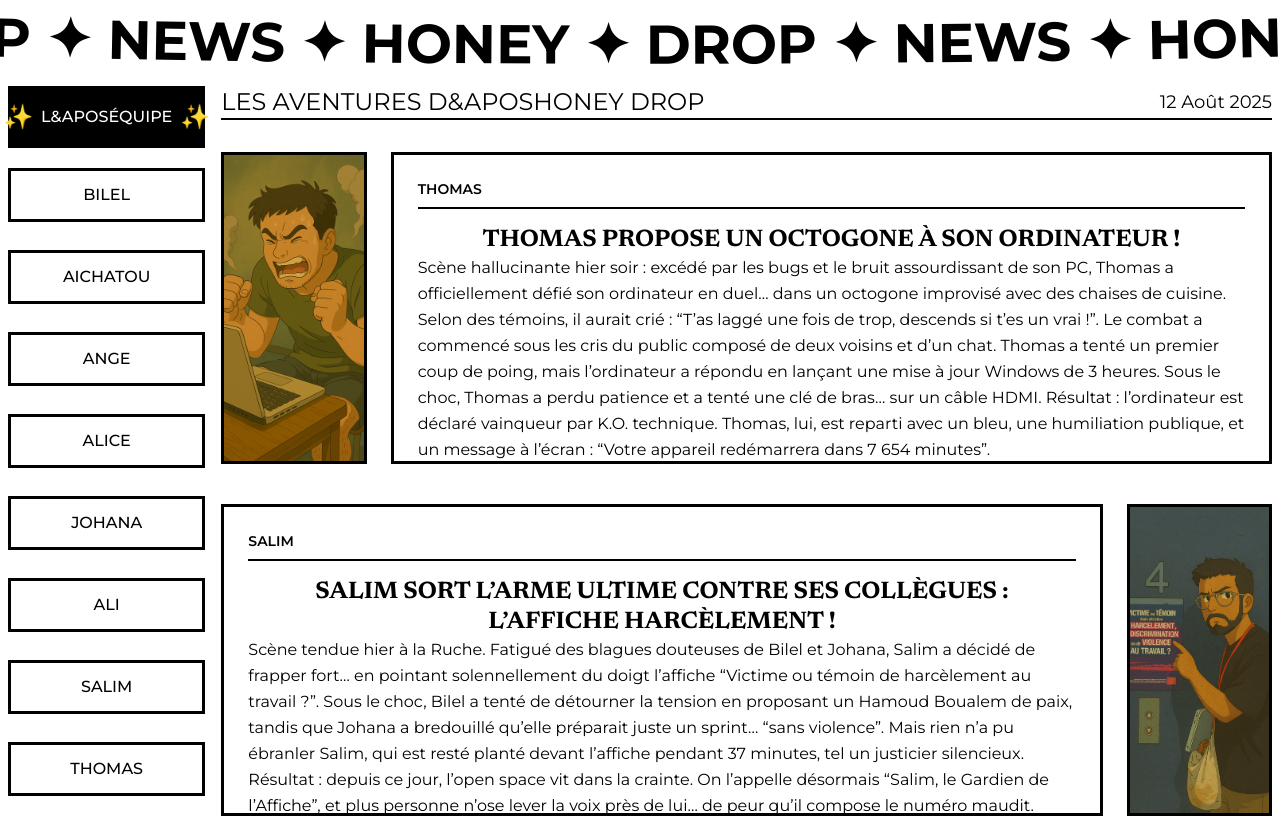
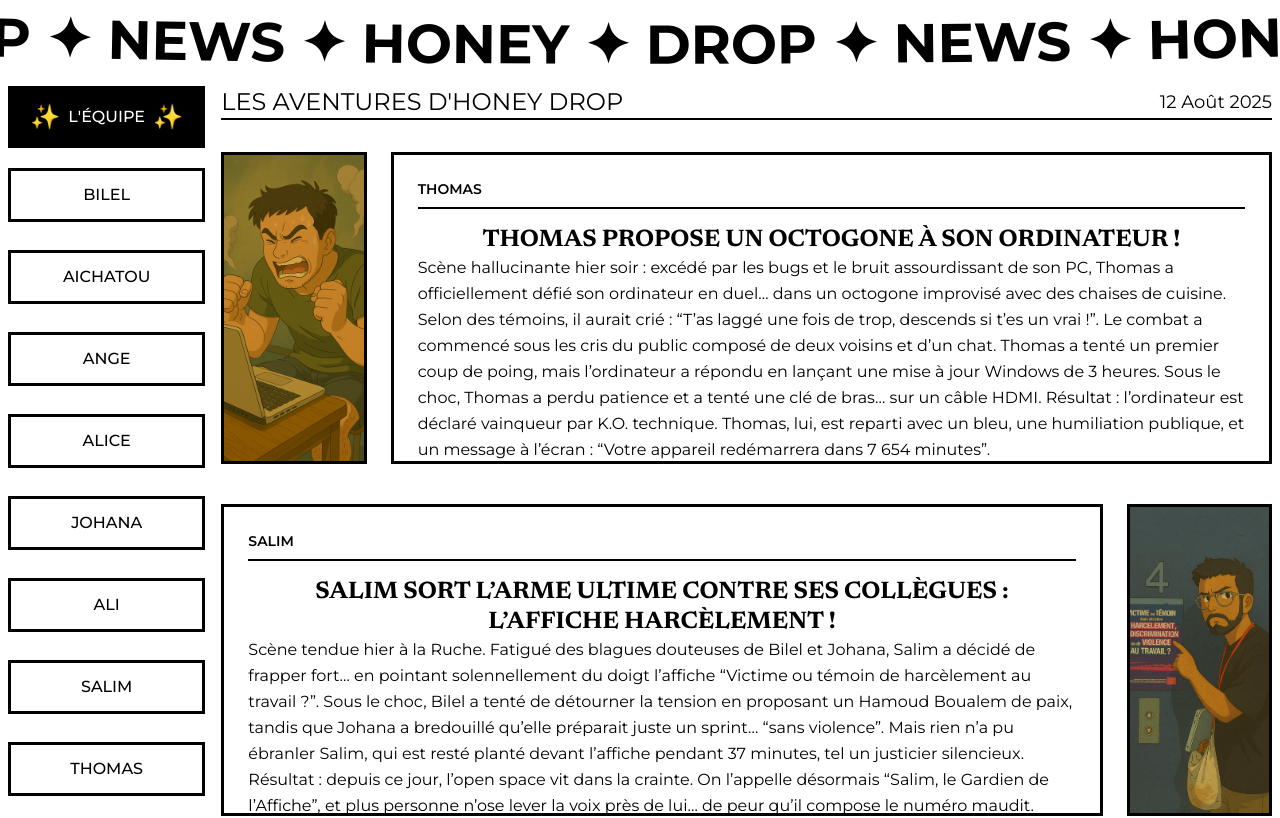
Before and after one commit to sakab257/next-graphql, a Next.js app: page / in a window 1280 px wide. Shown: the top 818 px of the page. Built offline with nearby package versions, Linux system fonts and the light colour scheme.

Commit message:
redeploiement car bug d'affichage

```diff
--- a/components/articles.tsx
+++ b/components/articles.tsx
@@ -57,7 +57,7 @@ export default function Articles({ selectedTag }: ArticlesProps) {
         return (
             <div className="space-y-8">
                 <div className="flex items-center justify-between w-full border-b-2 border-black text-2xl uppercase">
-                    <h1>Les aventures d&aposhoney drop</h1>
+                    <h1>{`Les aventures d'honey drop`}</h1>
                     <SimpleDate />
                 </div>
                 <div className="flex items-center justify-center">
@@ -71,12 +71,12 @@ export default function Articles({ selectedTag }: ArticlesProps) {
       <>
         <div className="space-y-8">
           <div className="flex items-center justify-between w-full border-b-2 border-black text-2xl uppercase">
-            <h1>Les aventures d&aposhoney drop</h1>
+            <h1>{`Les aventures d'honey drop`}</h1>
             <SimpleDate />
           </div>
           {articles.length === 0 ? (
             <div className="flex items-center justify-center">
-              <p className="text-xl font-medium">Pas encore d&aposarticles disponibles...</p>
+              <p className="text-xl font-medium">{`Pas encore d'articles disponibles...`}</p>
             </div>
           ) : (
             articles.map((article, index) => (
--- a/components/equipe.tsx
+++ b/components/equipe.tsx
@@ -14,7 +14,7 @@ const Equipe = ({ onTagSelect, selectedTag }: EquipeProps) => {
         onClick={() => onTagSelect(null)}
         className={`w-full font-medium uppercase hover:bg-black hover:text-white hover:border-black px-4 py-3 flex justify-center gap-2 items-center transition-all cursor-pointer border-3 box-border ${selectedTag === null ? 'bg-black text-white border-black border-b-3' : ''}`}
       >
-        <span className='text-2xl'>✨</span> L&aposéquipe <span className='text-2xl'>✨</span>
+        <span className='text-2xl'>✨</span> {`L'équipe`} <span className='text-2xl'>✨</span>
       </div>
       {personnes.map((personne, index)=>{
         const isSelected = selectedTag === personne
```
